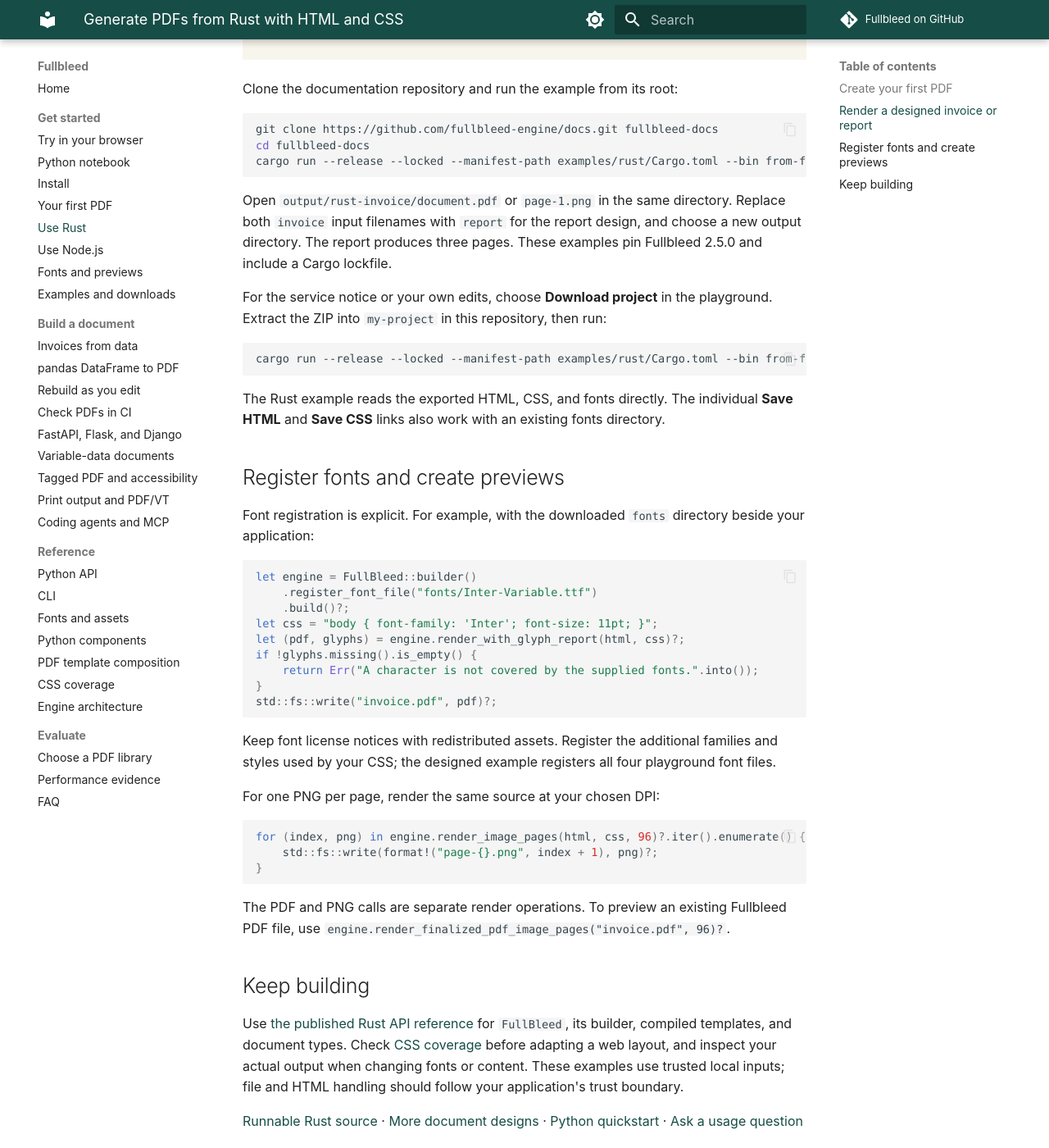
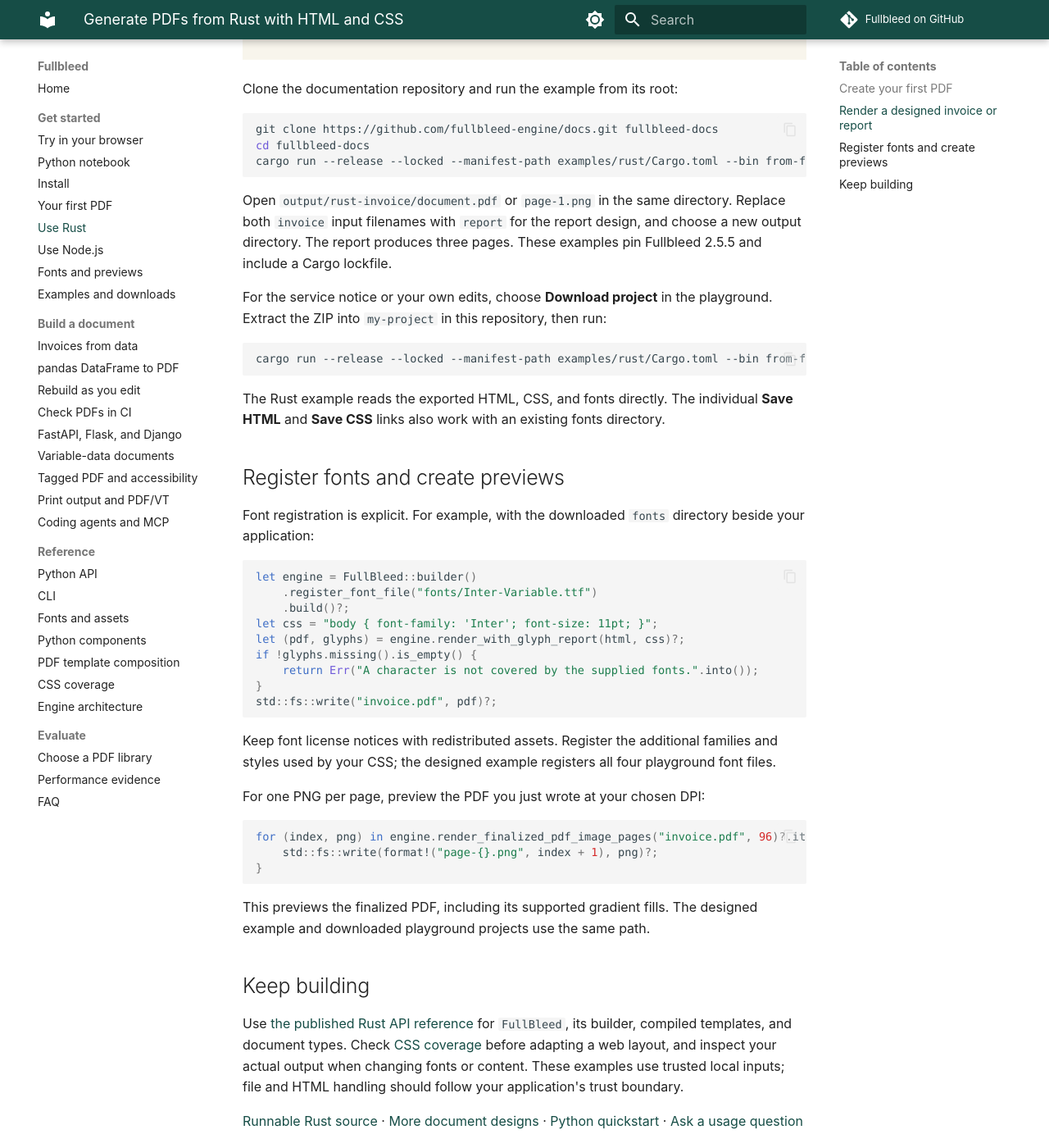
Before and after one commit to fullbleed-engine/docs, an MkDocs documentation site: the page built from docs/getting-started/rust.md, in a window 1280 px wide and 1400 px high, scrolled down 2052 px. Shown: the whole window at 82% size. Built offline with MkDocs 1.6.1 and Material for MkDocs 9.7.7, drawn with Linux system fonts in a browser that asks for light colours; comment, search, counter and statistics services are not loaded.

Commit message:
fix: keep the Rust quickstart aligned with playground output

````diff
--- a/docs/getting-started/rust.md
+++ b/docs/getting-started/rust.md
@@ -15,7 +15,7 @@
 ```bash
 cargo new invoice-demo
 cd invoice-demo
-cargo add fullbleed@=2.5.0
+cargo add fullbleed@=2.5.5
 ```
 
 Replace `src/main.rs` with:
@@ -67,7 +67,7 @@
 Open `output/rust-invoice/document.pdf` or `page-1.png` in the same directory.
 Replace both `invoice` input filenames with `report` for the report design,
 and choose a new output directory. The report produces three
-pages. These examples pin Fullbleed 2.5.0 and include a Cargo lockfile.
+pages. These examples pin Fullbleed 2.5.5 and include a Cargo lockfile.
 
 For the service notice or your own edits, choose **Download project** in the
 playground. Extract the ZIP into `my-project` in this repository, then run:
@@ -100,21 +100,20 @@
 families and styles used by your CSS; the designed example registers all four
 playground font files.
 
-For one PNG per page, render the same source at your chosen DPI:
+For one PNG per page, preview the PDF you just wrote at your chosen DPI:
 
 ```rust
-for (index, png) in engine.render_image_pages(html, css, 96)?.iter().enumerate() {
+for (index, png) in engine.render_finalized_pdf_image_pages("invoice.pdf", 96)?.iter().enumerate() {
     std::fs::write(format!("page-{}.png", index + 1), png)?;
 }
 ```
 
-The PDF and PNG calls are separate render operations. To preview an existing
-Fullbleed PDF file, use
-`engine.render_finalized_pdf_image_pages("invoice.pdf", 96)?`.
+This previews the finalized PDF, including its supported gradient fills. The
+designed example and downloaded playground projects use the same path.
 
 ## Keep building
 
-Use [the published Rust API reference](https://docs.rs/fullbleed/2.5.0/fullbleed/)
+Use [the published Rust API reference](https://docs.rs/fullbleed/2.5.5/fullbleed/)
 for `FullBleed`, its builder, compiled templates, and document types. Check
 [CSS coverage](../css-coverage.md) before adapting a web layout, and inspect
 your actual output when changing fonts or content. These examples use trusted
````
Also changed, not shown: examples/rust/README.md (+3 -3 lines), 4 other files.
